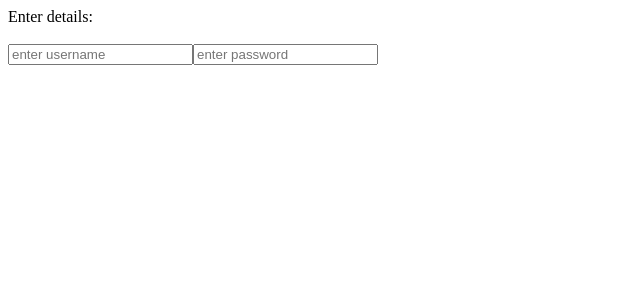
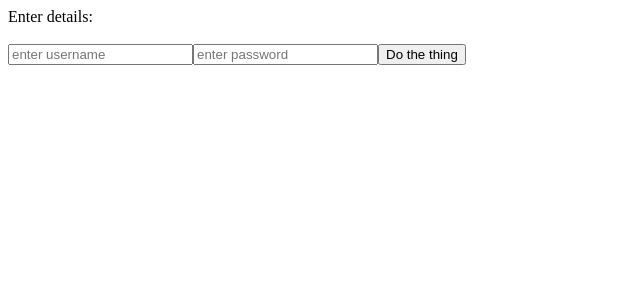
Before and after one commit to siddhant-0707/jiit-web-app, a React (Create React App) app: page / in a window 1280 px wide. Shown: the top 300 px of the page, without its empty margins (0-640 px from the left). Built offline with nearby package versions, Linux system fonts and the light colour scheme.

Commit message:
second commit

```diff
--- a/src/App.js
+++ b/src/App.js
@@ -6,9 +6,10 @@ import getLogin from "./api";
 function App() {
     const [details, setDetails] = useState(null);
 
-    const handleSubmit = async (username, password) => {
-        const result = await getLogin(username, password);
+    const handleSubmit = async (inputs) => {
+        const result = await getLogin(inputs.username, inputs.password);
         setDetails(result);
+        console.log(details);
     }
 
     return (
--- a/src/api.js
+++ b/src/api.js
@@ -7,7 +7,7 @@ const getLogin = async (username, password) => {
         "passwordotpvalue": password,
         "Modulename": "STUDENTMODULE"
     });
-    return response;
+    return response.data.response.regdata;
 };
 
 export default getLogin;
--- a/src/components/Details.js
+++ b/src/components/Details.js
@@ -1,9 +1,12 @@
 function Details({ details }) {
     return (
         <div>
-
+            {details && <p>Roll No: {details.enrollmentno}</p>}
+            {details && <p>Name: {details.name}</p>}
         </div>
-    );
+    )
 }
 
 export default Details;
+
+// enrollmentno
--- a/src/components/Form.js
+++ b/src/components/Form.js
@@ -17,12 +17,13 @@ function Form({ onSubmit }) {
         const name = event.target.name;
         const value = event.target.value;
         setInputs(values => ({...values, [name]: value}))
+        // console.log(inputs)
     }
 
     const handleFormSubmit = (event) => {
         event.preventDefault();
-        // onSubmit(inputs);
-        console.log(inputs);
+        onSubmit(inputs);
+        // console.log(inputs);
     }
     // console.log(username);
     return (
@@ -31,8 +32,9 @@ function Form({ onSubmit }) {
                 <label>Enter details:</label>
                 <br />
                 <br />
-                <input name="username" value={inputs.username || ""} onChange={handleChange} placeholder="enter username"/>
-                <input name="password" value={inputs.password || ""} onChange={handleChange} placeholder="enter password"/>
+                <input name="username" type="text" value={inputs.username || ""} onChange={handleChange} placeholder="enter username"/>
+                <input name="password" type="password" value={inputs.password || ""} onChange={handleChange} placeholder="enter password"/>
+                <button type="submit">Do the thing</button>
             </form>
         </div>
     );
```
Also changed, not shown: src/request_chain.txt (added).
